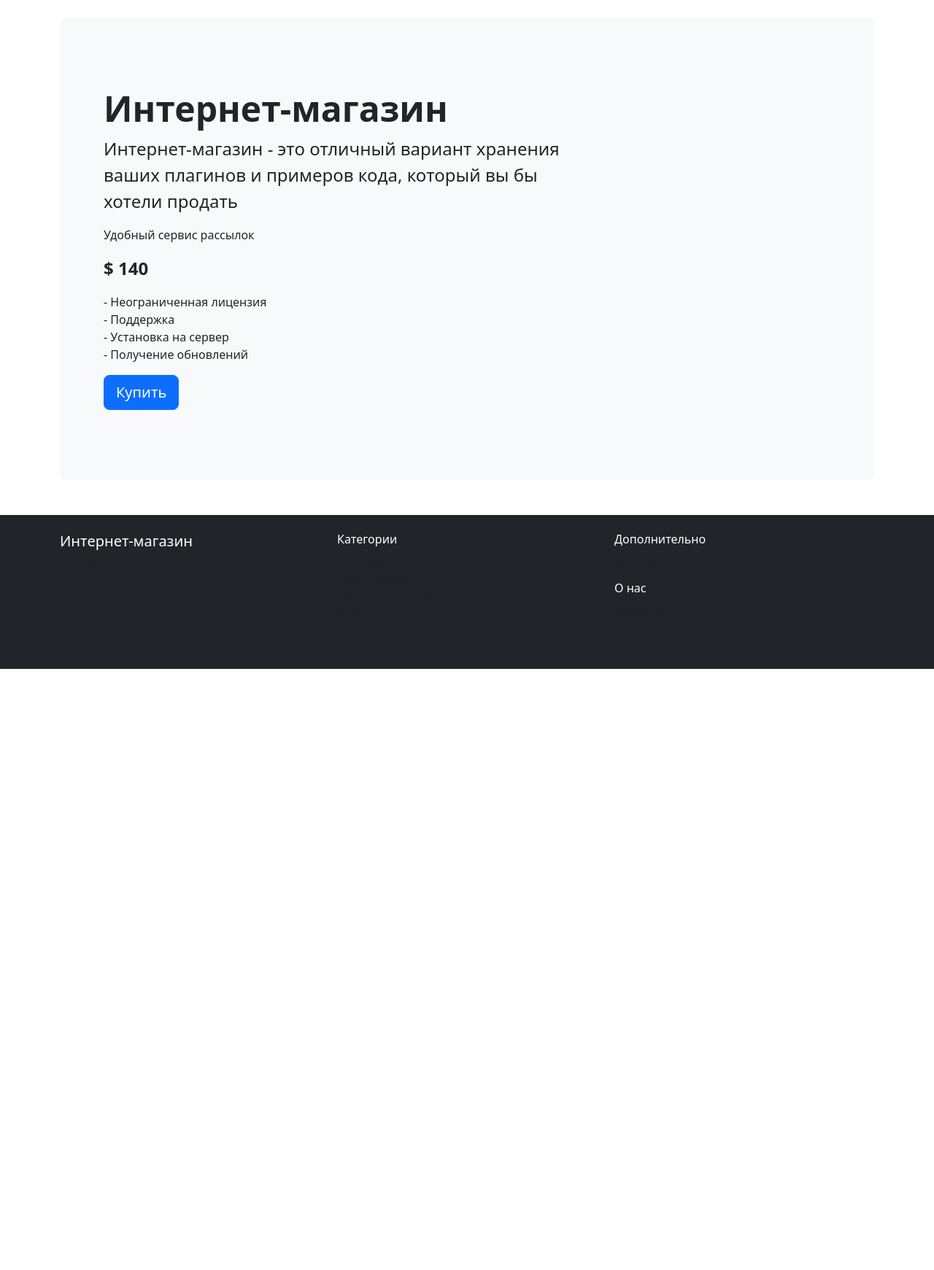
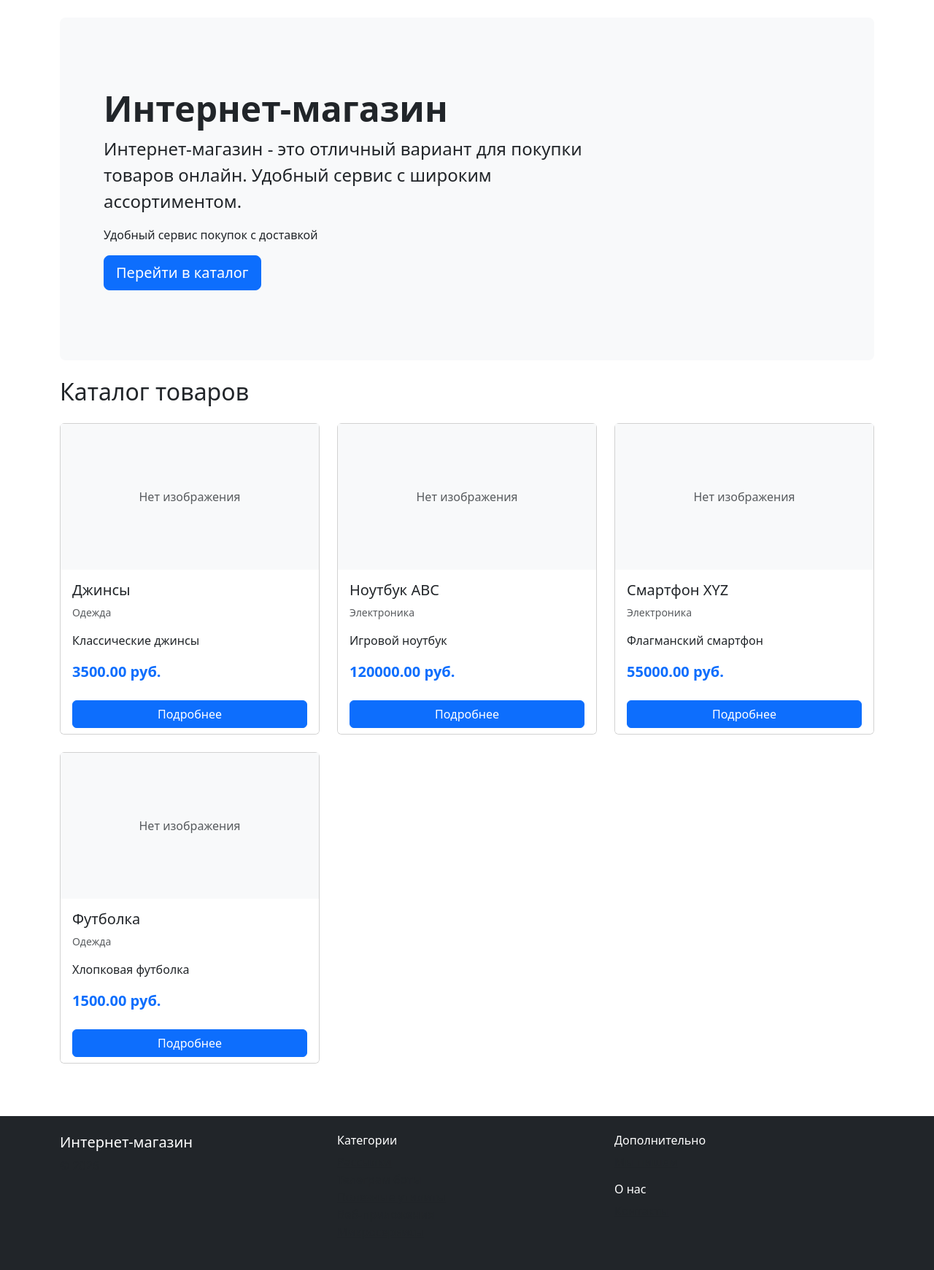
Before and after one commit to lesnicenkodaniil62-hub/Project_appendix_4, a Django app: page /home/ in a window 1280 px wide. Shown: the part 56-1797 px from the top of the page at 73% size. Before the commit the page ends 973 px from the top, so only its background shows below. Run offline with Django 5.2, Linux system fonts and the light colour scheme; data comes from the database, SQL or seed files in the repository; some libraries are stand-ins or nearby versions.

Commit message:
feature_3

```diff
--- a/catalog/templates/catalog/home.html
+++ b/catalog/templates/catalog/home.html
@@ -7,6 +7,7 @@
     <link rel="stylesheet" href="/static/css/bootstrap.min.css">
 </head>
 <body>
+    <!-- Навигация -->
     <nav class="navbar navbar-expand-lg navbar-dark bg-dark">
         <div class="container">
             <a class="navbar-brand" href="/home/">Интернет-магазин</a>
@@ -26,27 +27,75 @@
         </div>
     </nav>
 
+    <!-- Основной контент -->
     <div class="container mt-4">
+        <!-- Баннер -->
         <div class="p-5 mb-4 bg-light rounded-3">
             <div class="container-fluid py-5">
                 <h1 class="display-5 fw-bold">Интернет-магазин</h1>
                 <p class="col-md-8 fs-4">
-                    Интернет-магазин - это отличный вариант хранения ваших плагинов и примеров кода, который вы бы хотели
-                    продать
+                    Интернет-магазин - это отличный вариант для покупки товаров онлайн.
+                    Удобный сервис с широким ассортиментом.
                 </p>
-                <p>Удобный сервис рассылок</p>
-                <p class="fs-4 fw-bold">$ 140</p>
-                <ul class="list-unstyled">
-                    <li>- Неограниченная лицензия</li>
-                    <li>- Поддержка</li>
-                    <li>- Установка на сервер</li>
-                    <li>- Получение обновлений</li>
-                </ul>
-                <a class="btn btn-primary btn-lg" href="#" role="button">Купить</a>
+                <p>Удобный сервис покупок с доставкой</p>
+                <a class="btn btn-primary btn-lg" href="#" role="button">Перейти в каталог</a>
             </div>
         </div>
+
+        <!-- Заголовок каталога -->
+        <h2 class="mb-4">Каталог товаров</h2>
+
+        <!-- Список товаров -->
+        {% if products %}
+        <div class="row">
+            {% for product in products %}
+            <div class="col-md-4 mb-4">
+                <div class="card h-100">
+                    <!-- Изображение товара -->
+                    {% if product.image %}
+                    <img src="{{ product.image.url }}" class="card-img-top" alt="{{ product.name }}" style="height: 200px; object-fit: cover;">
+                    {% else %}
+                    <div class="bg-light d-flex align-items-center justify-content-center" style="height: 200px;">
+                        <p class="text-muted mb-0">Нет изображения</p>
+                    </div>
+                    {% endif %}
+
+                    <!-- Информация о товаре -->
+                    <div class="card-body">
+                        <h5 class="card-title">{{ product.name }}</h5>
+
+                        <!-- Категория -->
+                        <p class="card-text text-muted small">
+                            {% if product.category %}
+                                {{ product.category.name }}
+                            {% else %}
+                                Без категории
+                            {% endif %}
+                        </p>
+
+                        <!-- Описание (обрезано до 100 символов) -->
+                        <p class="card-text">{{ product.description|truncatechars:100 }}</p>
+
+                        <!-- Цена -->
+                        <p class="card-text fw-bold text-primary fs-5">{{ product.price }} руб.</p>
+                    </div>
+
+                    <!-- Кнопка -->
+                    <div class="card-footer bg-white border-top-0">
+                        <a href="/product/{{ product.pk }}/" class="btn btn-primary w-100">Подробнее</a>
+                    </div>
+                </div>
+            </div>
+            {% endfor %}
+        </div>
+        {% else %}
+        <div class="alert alert-info" role="alert">
+            Товары пока не добавлены.
+        </div>
+        {% endif %}
     </div>
 
+    <!-- Подвал -->
     <footer class="bg-dark text-white py-4 mt-5">
         <div class="container">
             <div class="row">
@@ -78,6 +127,7 @@
         </div>
     </footer>
 
+    <!-- Bootstrap JS -->
     <script src="/static/js/bootstrap.bundle.min.js"></script>
 </body>
 </html>
--- a/catalog/views.py
+++ b/catalog/views.py
@@ -6,7 +6,10 @@ from .models import Product
 
 def index(request: HttpRequest) -> HttpResponse:
     """Контроллер для отображения домашней страницы."""
-    # Выборка последних 5 созданных продуктов
+    # Выборка всех товаров
+    products = Product.objects.all()
+
+    # Выборка последних 5 созданных продуктов (для вывода в консоль)
     latest_products = Product.objects.order_by("-created_at")[:5]
 
     # Вывод в консоль
@@ -15,7 +18,11 @@ def index(request: HttpRequest) -> HttpResponse:
         print(f"ID: {product.id} | Название: {product.name} | Цена: {product.price}")
     print("==============================\n")
 
-    return render(request, "catalog/home.html")
+    context = {
+        "products": products,
+    }
+
+    return render(request, "catalog/home.html", context)
 
 
 def contacts(request: HttpRequest) -> HttpResponse:
@@ -34,7 +41,6 @@ def contacts(request: HttpRequest) -> HttpResponse:
 
 def product_detail(request: HttpRequest, pk: int) -> HttpResponse:
     """Контроллер для отображения подробной информации о товаре."""
-    # Получаем товар по ID или возвращаем 404
     product = get_object_or_404(Product, pk=pk)
 
     context = {
```
Also changed, not shown: catalog/templates/catalog/product_detail.html (+15 -1 lines).
